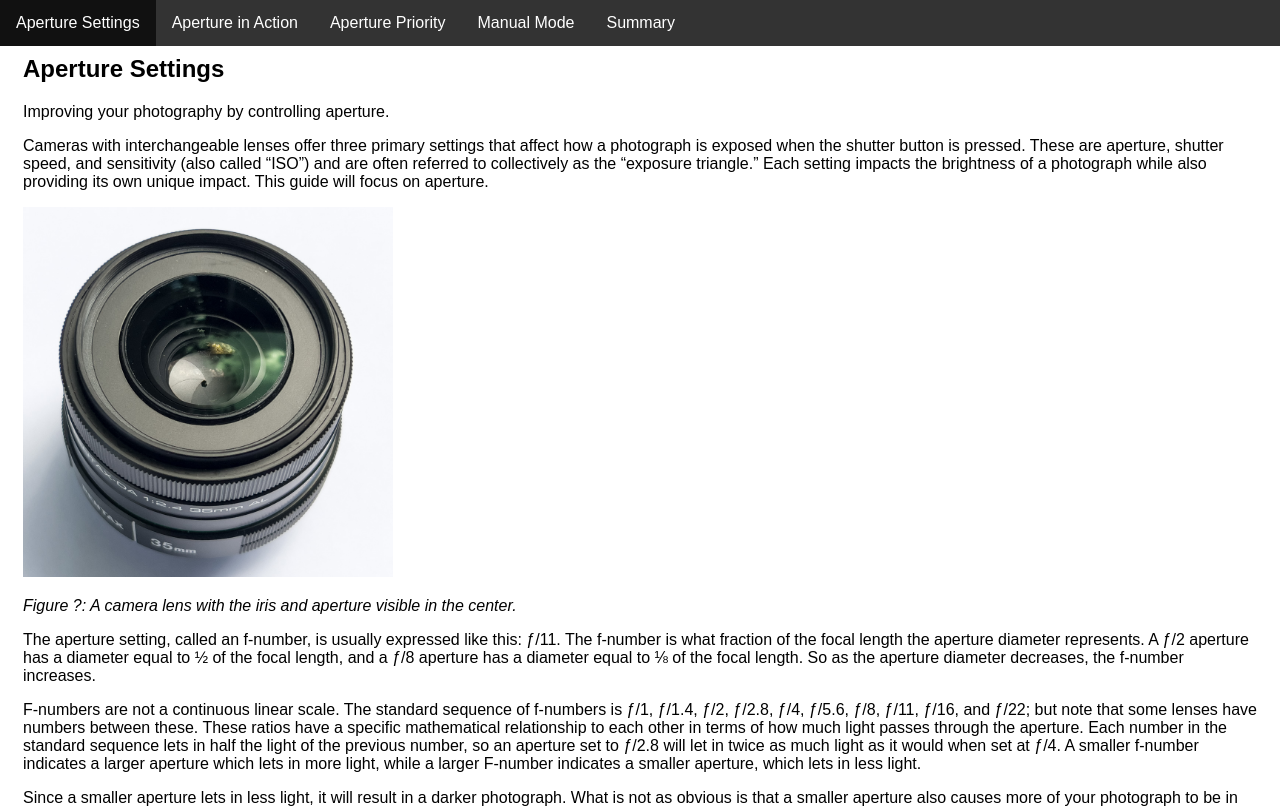
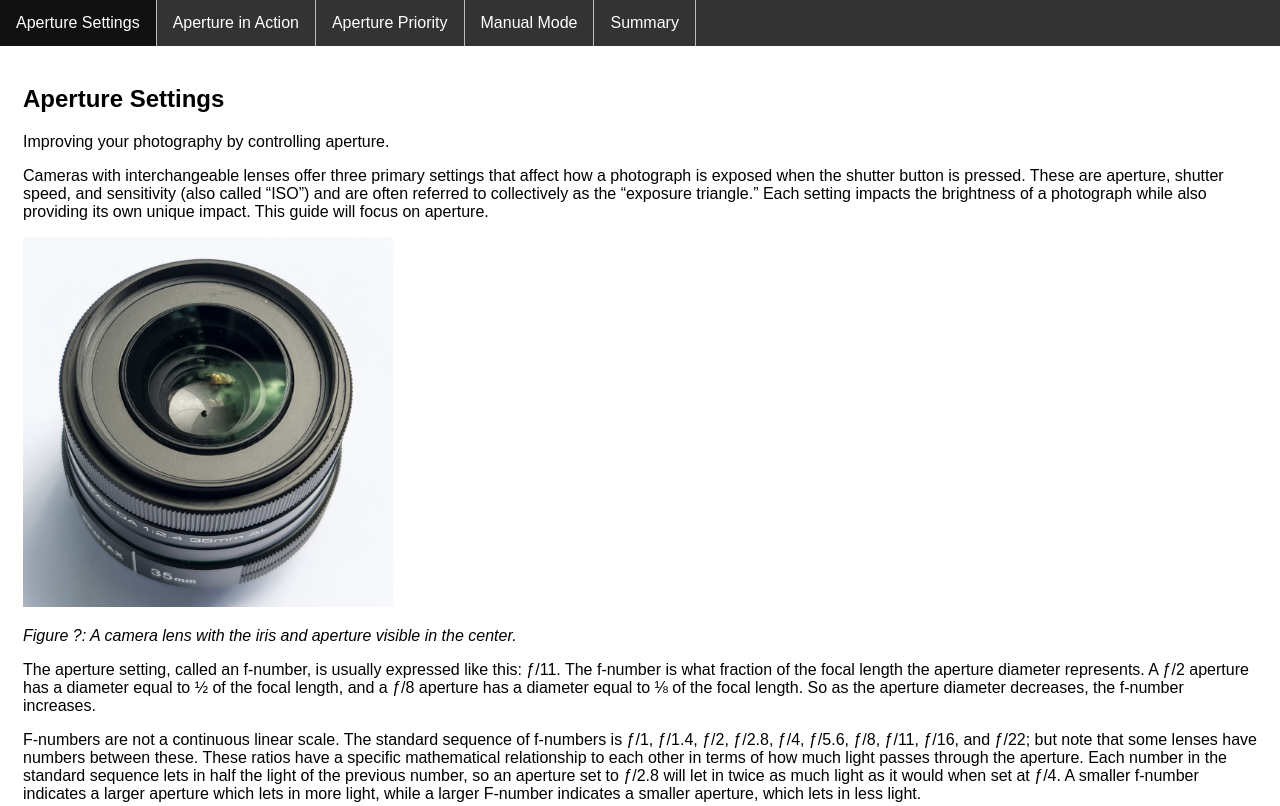
Before and after one commit to shannonlucas/ptw320-beta, a plain HTML site: page index.html in a window 1280 px wide. Shown: the top 806 px of the page. Drawn offline with Linux system fonts and the light colour scheme.

Commit message:
complete draft 1

```diff
--- a/index.html
+++ b/index.html
@@ -140,8 +140,6 @@
   <br>
   <br>
 
-  <hr>
-
   <h2 id="manual"><i>Manual mode</i></h2>
 
   <p>In manual mode, it becomes more apparent that less light is reaching the camera sensor as the f-number increases. The photographs below use the same apertures as the images above, but the photographer has set the shutter speed to 1/30 second and the sensitivity to 100 for each photograph.</p>
--- a/style.css
+++ b/style.css
@@ -8,7 +8,7 @@ article {
 }
 
 h1, h2 {
-  margin-top: -50px;
+  margin-top: -20px;
   padding-top: 50px;
 }
 
@@ -25,6 +25,7 @@ ul {
 
 li {
   float: left;
+  border-right: 1px solid #bbb;
 }
 
 li a {
```
